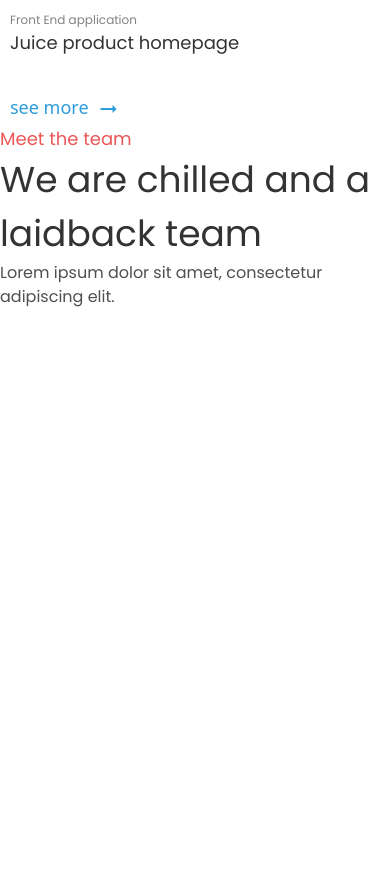
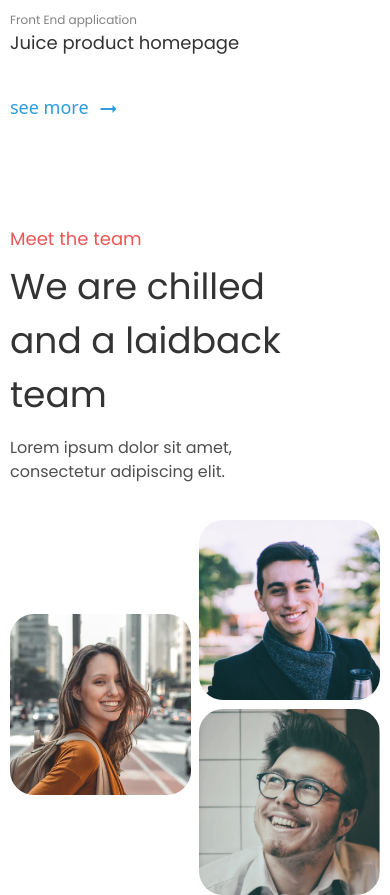
Before and after one commit to kabirtawhid/eddie-homepage, a React (Vite) app: page / in a window 390 px wide. Shown: the part 4411-5306 px from the top of the page. Before the commit the page ends 4720 px from the top, so only its background shows below. Built offline with nearby package versions, Linux system fonts and the light colour scheme.

Commit message:
Completed team section for mobile 375 pixel wide screen

```diff
--- a/public/data.json
+++ b/public/data.json
@@ -46,5 +46,8 @@
       "category": "Front End application",
       "name": "Juice product homepage"
     }
-  ]
+  ],
+  "team": {
+    "photo" : ["person3.png", "person1.png", "person2.png"]
+  }
 }
--- a/src/App.tsx
+++ b/src/App.tsx
@@ -26,7 +26,7 @@ function App() {
       <Hero data={data?.hero} />
       <Services data={data?.services} />
       <Projects data={data?.projects} />
-      <Team />
+      <Team data={data?.team} />
     </>
   );
 }
--- a/src/Team.tsx
+++ b/src/Team.tsx
@@ -1,11 +1,37 @@
-function Team(){
+function Team({ data }) {
+  const photo = data ? data.photo : Array(3).fill("");
   return (
-    <div id="team">
-      <h4 className="text-red-1 text-lg font-medium font-poppins">Meet the team</h4>
-      <h3 className="text-gray-1 text-[36px] font-medium font-poppins">We are chilled and a laidback team</h3>
-      <p className="text-gray-2 text-base font-poppins">Lorem ipsum dolor sit amet, consectetur adipiscing elit.</p>
+    <div id="team" className="mt-[100px] m-m-1 flex flex-col gap-9">
+      <div>
+        <h4 className="text-red-1 text-lg font-medium font-poppins">
+          Meet the team
+        </h4>
+        <h3 className="mt-[7px] text-gray-1 text-[36px] font-medium font-poppins">
+          We are chilled <br /> and a laidback <br /> team
+        </h3>
+        <p className="mt-[14px] text-gray-2 text-base font-poppins">
+          Lorem ipsum dolor sit amet, <br /> consectetur adipiscing elit.
+        </p>
+      </div>
+      <div className="grid grid-cols-2 gap-[8.9px]">
+        <img
+          className="w-full row-span-2 row-start-2 rounded-[24px]"
+          src={`/src/assets/${photo[0]}`}
+          alt=""
+        />
+        <img
+          className="w-full row-span-2 rounded-[24px]"
+          src={`/src/assets/${photo[1]}`}
+          alt=""
+        />
+        <img
+          className="w-full row-span-2 rounded-[24px]"
+          src={`/src/assets/${photo[2]}`}
+          alt=""
+        />
+      </div>
     </div>
-    )
+  );
 }
 
 export default Team;
```
